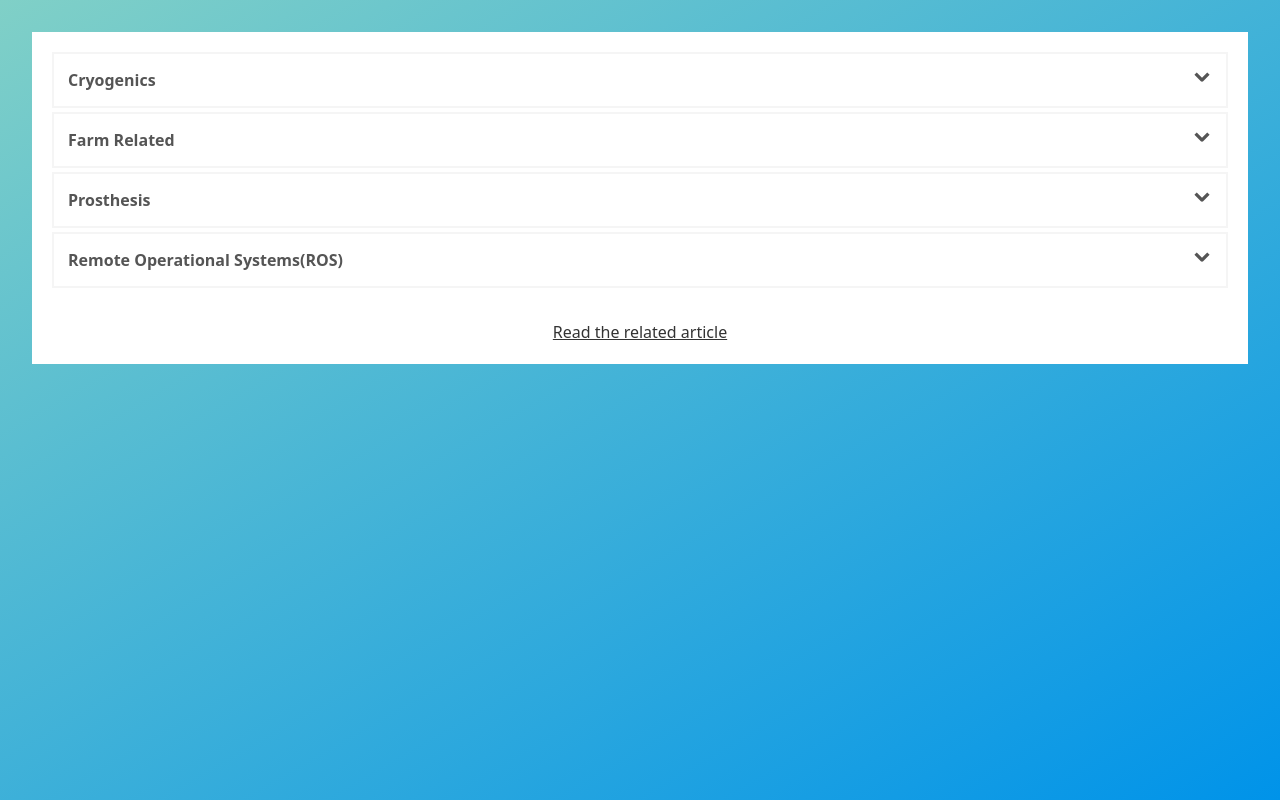
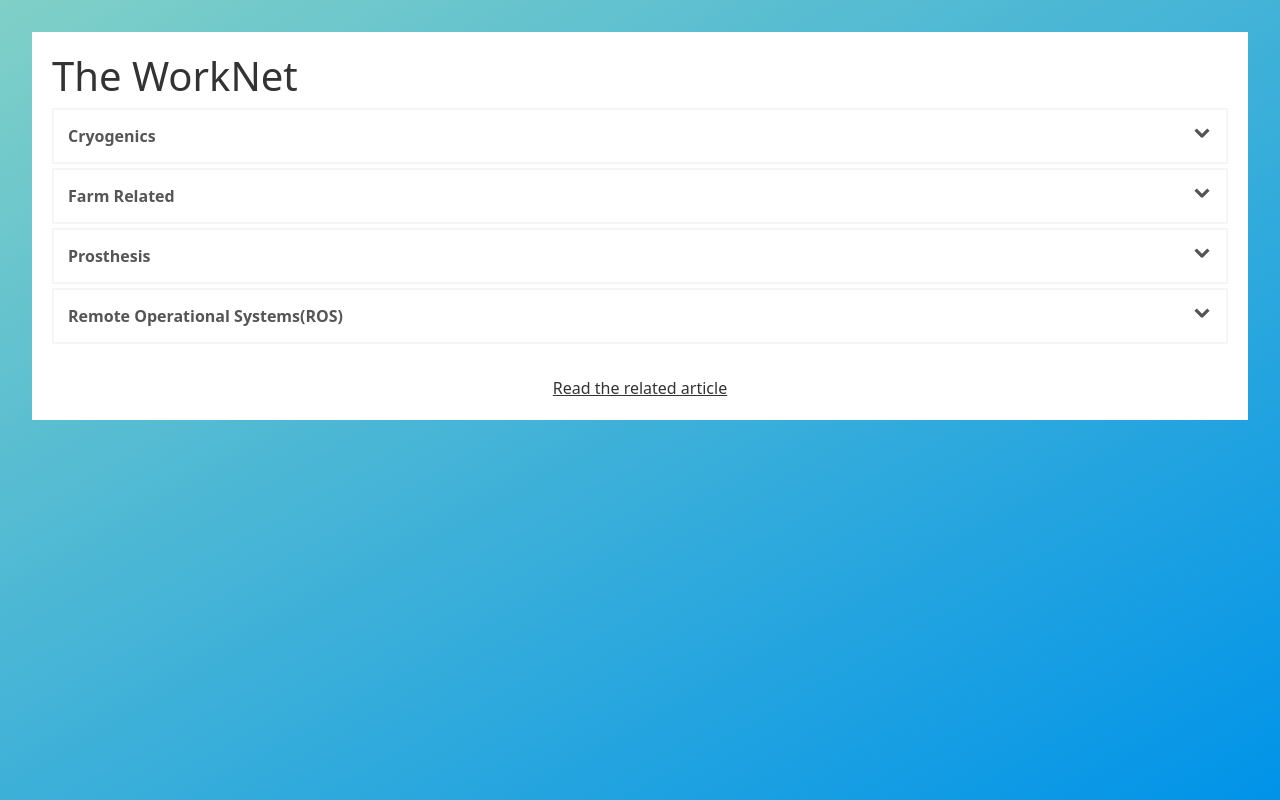
Before and after one commit to NikhilSinghRajaputana/Agamotto, a plain HTML site: page index.html in a window 1280 px wide. Drawn offline with nearby package versions, Linux system fonts and the light colour scheme.

Commit message:
Update index.html

```diff
--- a/index.html
+++ b/index.html
@@ -1,7 +1,7 @@
 <!DOCTYPE html>
 <html>
 <head>
-<title>Bootstrap Example</title>
+<title>Work Net</title>
   <meta charset="utf-8">
   <meta name="viewport" content="width=device-width, initial-scale=1">
   <link href="https://cdn.jsdelivr.net/npm/bootstrap@5.2.3/dist/css/bootstrap.min.css" rel="stylesheet">
@@ -87,6 +87,7 @@ main a:hover {
 </head>
 <body>
  <main>
+   <h1 >The WorkNet</h1>
   <div>
   <details class="accordion">
     <summary class="accordion__title">
```
